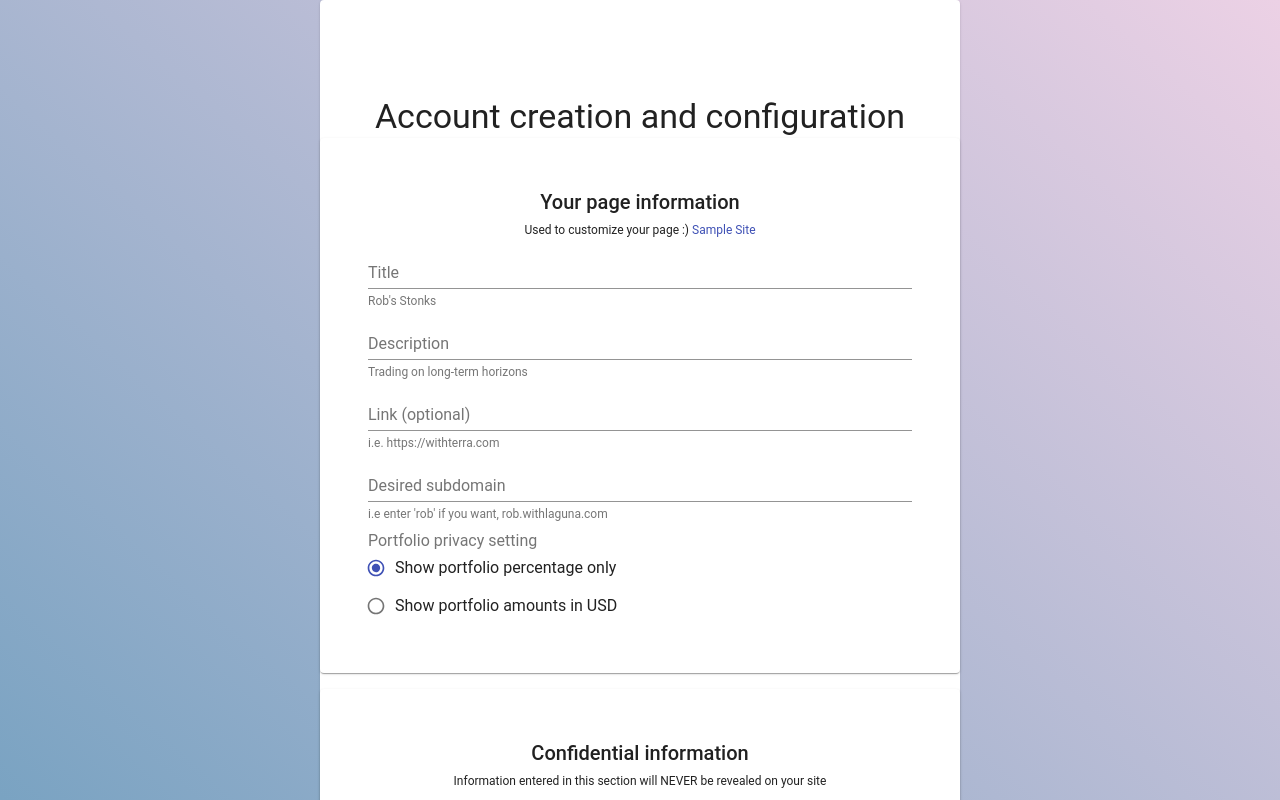
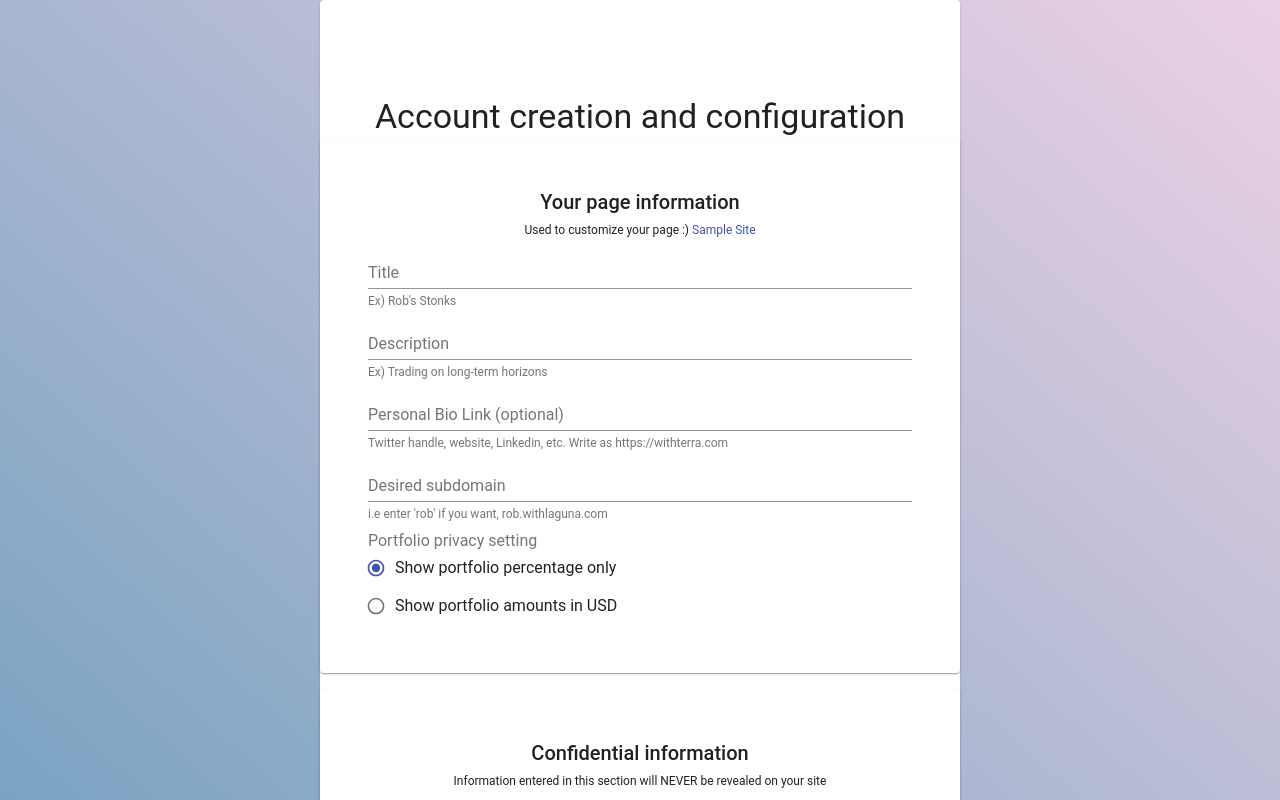
Before and after one commit to Rolstenhouse/stonks-access, a React (Create React App) app: page / in a window 1280 px wide. Shown: the top 800 px of the page. Built offline with nearby package versions, Linux system fonts and the light colour scheme; a web font is replaced by a local one.

Commit message:
Update AccessForm.js
Update some copy

```diff
--- a/src/AccessForm.js
+++ b/src/AccessForm.js
@@ -165,21 +165,21 @@ const UserInfo = ({ advanceStep, setUserId }) => {
             value={title}
             onChange={(e) => setTitle(e.target.value)}
             label="Title"
-            helperText="Rob's Stonks"
+            helperText="Ex) Rob's Stonks"
             fullWidth
           ></TextField>
           <TextField
             value={description}
             onChange={(e) => setDescription(e.target.value)}
             label="Description"
-            helperText="Trading on long-term horizons"
+            helperText="Ex) Trading on long-term horizons"
             fullWidth
           ></TextField>
           <TextField
             value={link}
             onChange={(e) => setLink(e.target.value)}
-            label="Link (optional)"
-            helperText="i.e. https://withterra.com"
+            label="Personal Bio Link (optional)"
+            helperText="Twitter handle, website, Linkedin, etc. Write as https://withterra.com"
             fullWidth
           ></TextField>
           <TextField
```
